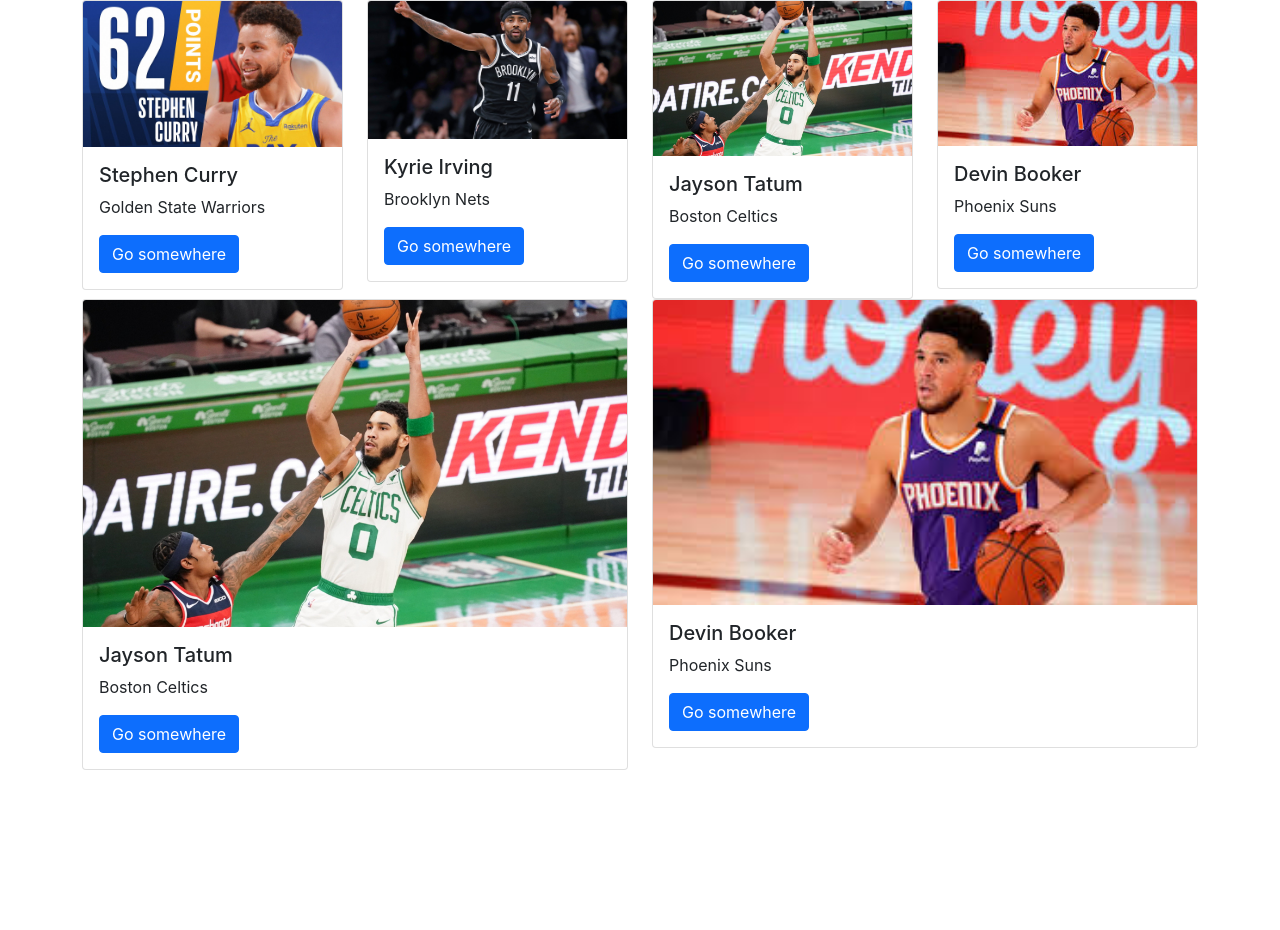
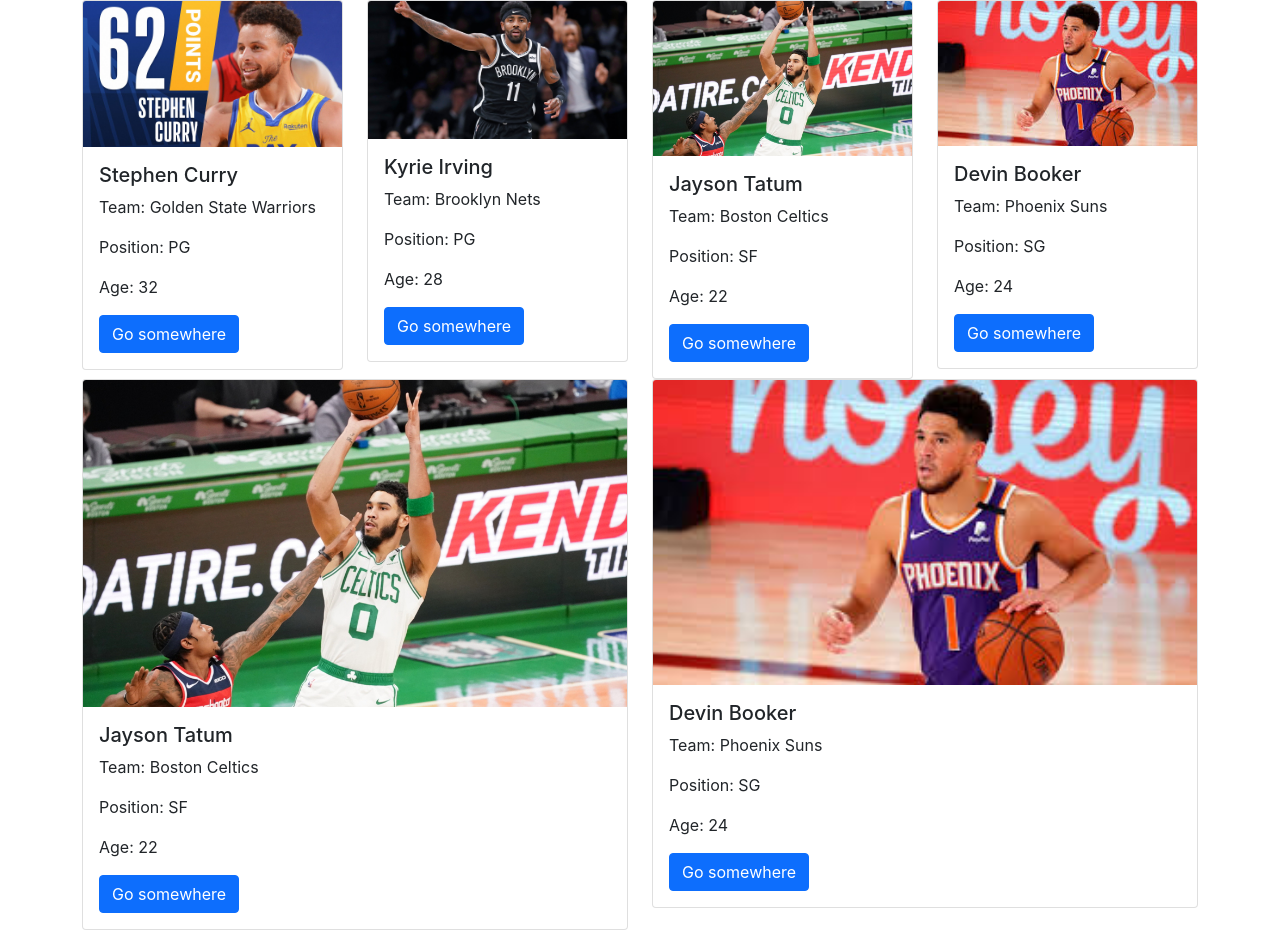
Before and after one commit to donnieevu/my-app, a React (Create React App) app: page / in a window 1280 px wide. Before the commit the page ends 800 px from the top, so only its background shows below. Built offline with nearby package versions, Linux system fonts and the light colour scheme; the HTML template or start-up script is replaced by a standard one.

Commit message:
adding age and position to player card

```diff
--- a/src/App.js
+++ b/src/App.js
@@ -2,35 +2,33 @@
 import { PlayerCard } from './player-card'
 // import PlayerCard from './player-card'
 const players = [
-  { name: "Stephen Curry", team: "Golden State Warriors", age: 32, img: "steph-curry.jpg" },
-  { name: "Kyrie Irving", team: "Brooklyn Nets", age: 28, img: "kyrie-irving.jpg" },
-  { name: "Jayson Tatum", team: "Boston Celtics", age: 22, img: "jayson-tatum.jpg" },
-  { name: "Devin Booker", team: "Phoenix Suns", age: 24, img: "devin-booker.jpeg" }
+  { name: "Stephen Curry", team: "Golden State Warriors", age: 32, position: 'PG', img: "steph-curry.jpg" },
+  { name: "Kyrie Irving", team: "Brooklyn Nets", age: 28, position: 'PG', img: "kyrie-irving.jpg" },
+  { name: "Jayson Tatum", team: "Boston Celtics", age: 22, position: 'SF', img: "jayson-tatum.jpg" },
+  { name: "Devin Booker", team: "Phoenix Suns", age: 24, position: 'SG', img: "devin-booker.jpeg" }
 ];
 
-function App() {
+const App = () => {
   return (
     <div className="container">
       <div className="row">
         {
           players.map((player) => {
             return <div className="col-3">
-              <PlayerCard name={player.name} team={player.team} img={player.img} ></PlayerCard>
+              <PlayerCard name={player.name} team={player.team} position={player.position} age={player.age} img={player.img} ></PlayerCard>
             </div>
           })
         }
         {
           players.filter((player) => player.age < 25).map(player => {
             return <div className="col-6">
-              <PlayerCard name={player.name} team={player.team} img={player.img}></PlayerCard>
+              <PlayerCard name={player.name} team={player.team} position={player.position} age={player.age} img={player.img}></PlayerCard>
             </div>
           })
         }
       </div>
     </div>
-
   );
 }
-// make a .filter for players under age of 25
 // make a .find for specific player
 export default App;
--- a/src/player-card.js
+++ b/src/player-card.js
@@ -1,11 +1,13 @@
 import react from 'react'
 
-export const PlayerCard = ({name, team, img}) => {
+export const PlayerCard = ({name, team, img, age, position}) => {
     return <div className="card">
         <img src={`assets/${img}`} class="card-img-top" alt="..." />
         <div className="card-body">
             <h5 className="card-title">{name}</h5>
-            <p className="card-text">{team}</p>
+            <p className="card-text">Team: {team}</p>
+            <p className="card-text">Position: {position}</p>
+            <p className="card-text">Age: {age}</p>
             <a href="#" className="btn btn-primary">Go somewhere</a>
         </div>
     </div>
```
Also changed, not shown: 1 other file (tests, documents, lock files or other folders).
